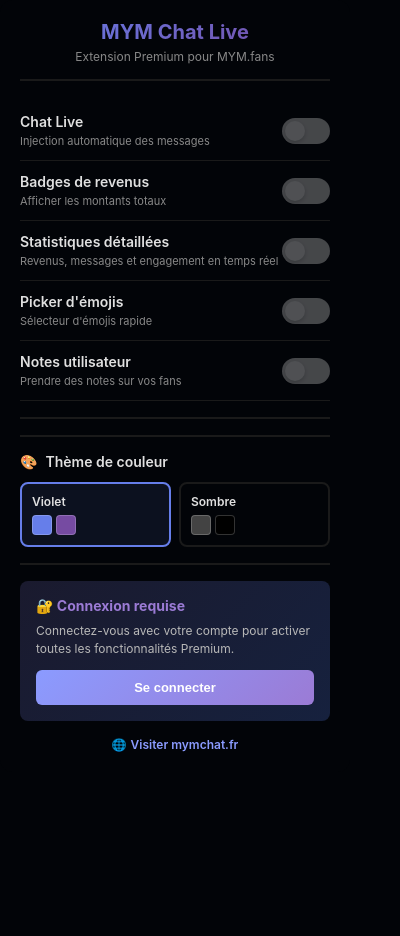
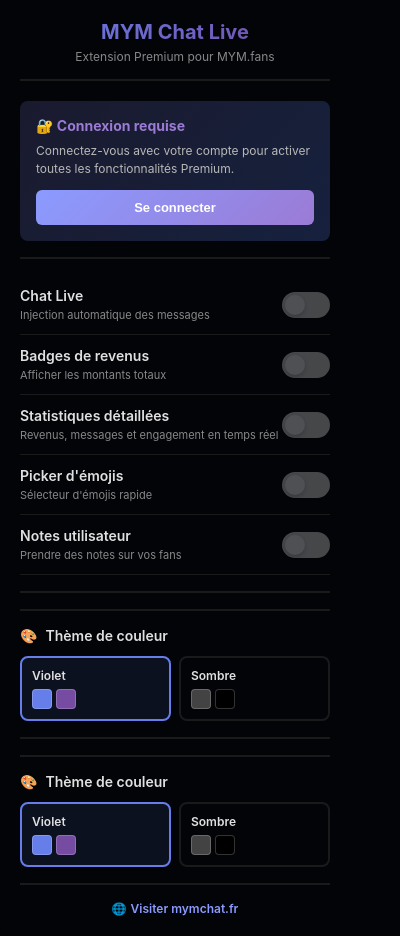
Before and after one commit to deuwi/mym_extends-extension, a browser extension: page popup.html in a window 400 px wide. Before the commit the page ends 844 px from the top, so only its background shows below. Drawn offline with Linux system fonts and the light colour scheme.

Commit message:
feat: Move authentication section to top of popup for better UX

```diff
--- a/popup.html
+++ b/popup.html
@@ -477,6 +477,40 @@
         <p>Extension Premium pour MYM.fans</p>
       </div>
 
+      <!-- Section Authentification (affichée si non connecté) -->
+      <div id="auth-section" class="auth-section">
+        <div class="auth-title">🔐 Connexion requise</div>
+        <div class="auth-hint">
+          Connectez-vous avec votre compte pour activer toutes les
+          fonctionnalités Premium.
+        </div>
+        <div class="auth-form">
+          <button id="connectBtn" class="btn-primary">Se connecter</button>
+        </div>
+        <div id="authStatus" class="status-message" style="display: none"></div>
+      </div>
+
+      <!-- Section Utilisateur connecté (affichée si connecté) -->
+      <div id="user-section" class="user-section" style="display: none">
+        <div class="user-info">
+          <div class="user-email">👤 <span id="userEmail"></span></div>
+          <div class="subscription-badge" id="subscriptionBadge"></div>
+        </div>
+        <div
+          class="link-container"
+          id="pricingLinkContainer"
+          style="display: none"
+        >
+          <a id="pricingLink" href="#" target="_blank" class="pricing-link">
+            <span>💳</span>
+            <span>Renouveler mon abonnement</span>
+          </a>
+        </div>
+        <button id="logoutBtn" class="btn-logout">Déconnexion</button>
+      </div>
+
+      <hr class="section-divider" />
+
       <div class="row">
         <div>
           <div class="label">Chat Live</div>
@@ -585,40 +619,34 @@
 
       <hr class="section-divider" />
 
-      <!-- Section Authentification (affichée si non connecté) -->
-      <div id="auth-section" class="auth-section">
-        <div class="auth-title">🔐 Connexion requise</div>
-        <div class="auth-hint">
-          Connectez-vous avec votre compte pour activer toutes les
-          fonctionnalités Premium.
+      <!-- Section Thème -->
+      <div class="theme-section">
+        <div class="theme-title">
+          <span>🎨</span>
+          <span>Thème de couleur</span>
         </div>
-        <div class="auth-form">
-          <button id="connectBtn" class="btn-primary">Se connecter</button>
+        <div class="theme-grid">
+          <div class="theme-option" data-theme="default">
+            <div class="theme-name">Violet</div>
+            <div class="theme-preview">
+              <div class="theme-color" style="background: #667eea"></div>
+              <div class="theme-color" style="background: #764ba2"></div>
+            </div>
+          </div>
+          <div class="theme-option" data-theme="dark">
+            <div class="theme-name">Sombre</div>
+            <div class="theme-preview">
+              <div class="theme-color" style="background: #434343"></div>
+              <div class="theme-color" style="background: #000000"></div>
+            </div>
+          </div>
         </div>
-        <div id="authStatus" class="status-message" style="display: none"></div>
       </div>
 
-      <!-- Section Utilisateur connecté (affichée si connecté) -->
-      <div id="user-section" class="user-section" style="display: none">
-        <div class="user-info">
-          <div class="user-email">👤 <span id="userEmail"></span></div>
-          <div class="subscription-badge" id="subscriptionBadge"></div>
-        </div>
-        <div
-          class="link-container"
-          id="pricingLinkContainer"
-          style="display: none"
-        >
-          <a id="pricingLink" href="#" target="_blank" class="pricing-link">
-            <span>💳</span>
-            <span>Renouveler mon abonnement</span>
-          </a>
-        </div>
-        <button id="logoutBtn" class="btn-logout">Déconnexion</button>
-      </div>
+      <hr class="section-divider" />
 
       <!-- Lien vers le site web -->
-      <div class="link-container" style="margin-top: 16px">
+      <div class="link-container">
         <a href="https://mymchat.fr" target="_blank" rel="noopener noreferrer">
           <span>🌐</span>
           <span>Visiter mymchat.fr</span>
```
